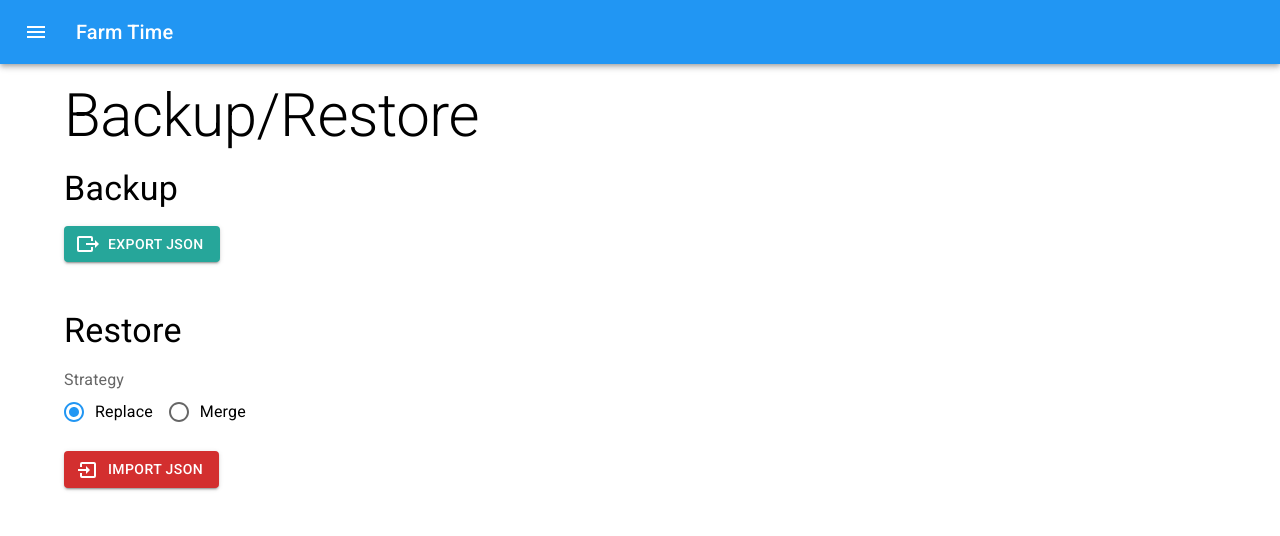
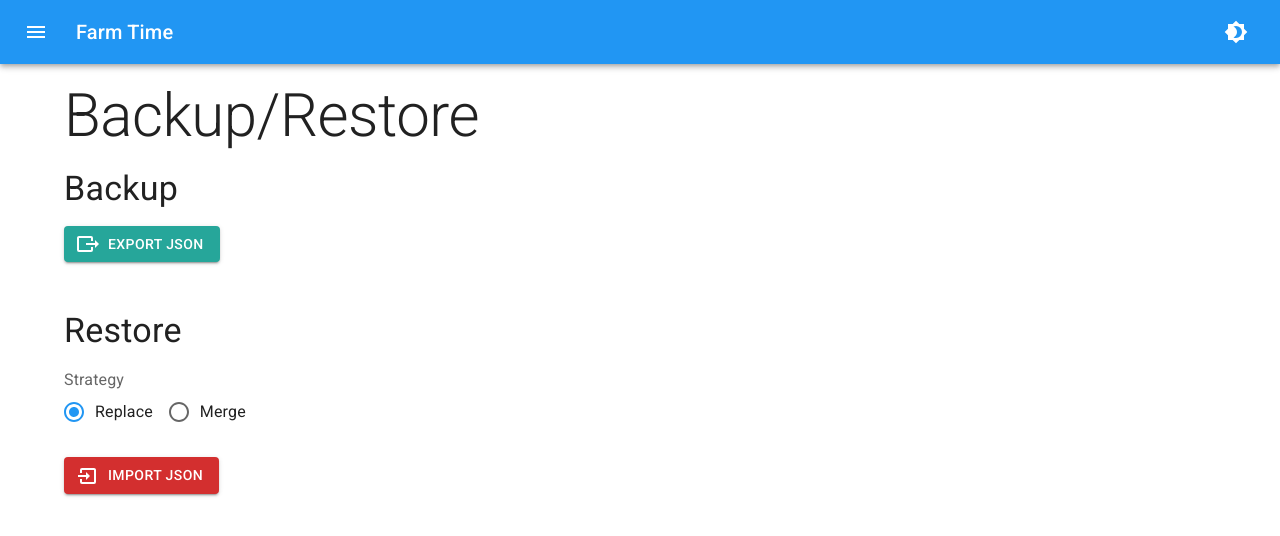
Before and after one commit to sam-hunt/farm-time, a React (Create React App) app: page /backup-restore in a window 1280 px wide. Shown: the top 536 px of the page. Built offline with nearby package versions, Linux system fonts and the light colour scheme.

Commit message:
feat: Add dark mode

```diff
--- a/src/App/App.tsx
+++ b/src/App/App.tsx
@@ -6,6 +6,15 @@ import CalendarPage from '../Pages/Calendar/CalendarPage';
 import ReportsPage from '../Pages/Reports/ReportsPage';
 import BackupRestorePage from '../Pages/BackupRestore/BackupRestorePage';
 import useLocalStorage from '../hooks/use-local-storage';
+
+import { CssBaseline, ThemeProvider } from '@mui/material';
+import { lightTheme, darkTheme } from '../theme';
+import { BrowserRouter } from 'react-router-dom';
+
+import '@fontsource/roboto/300.css';
+import '@fontsource/roboto/400.css';
+import '@fontsource/roboto/500.css';
+import '@fontsource/roboto/700.css';
 
 export interface ITimeRange {
     startTime: string;
@@ -19,14 +28,25 @@ export interface IHoursContext {
     hours: IHours;
     setHours: (hours: IHours) => void,
 }
+export interface IThemeContext {
+    currentTheme: string,
+    toggleTheme: () => void,
+}
 
-export const HoursContext = createContext<IHoursContext>({ hours: {}, setHours: (hours) => {} });
+export const HoursContext = createContext<IHoursContext>({ hours: {}, setHours: () => {} });
+export const ThemeContext = createContext<IThemeContext>({ currentTheme: 'light', toggleTheme: () => {} });
 
 const App = () => {
     const [hours, setHours] = useLocalStorage<IHours>('hours', {});
+    const [currentTheme, setCurrentTheme] = useLocalStorage<'light' | 'dark'>('currentTheme', 'light');
+    const toggleTheme = () => setCurrentTheme(currentTheme === 'light' ? 'dark' : 'light');
 
     return (
-        <HoursContext.Provider value={{ hours, setHours } as any}>
+        <HoursContext.Provider value={{ hours, setHours }}>
+        <ThemeContext.Provider value={{ currentTheme, toggleTheme }}>
+            <ThemeProvider theme={currentTheme === 'light' ? lightTheme : darkTheme}>
+                <CssBaseline enableColorScheme />
+                <BrowserRouter>
                     <Routes>
                         <Route path="/" element={<Layout />}>
                             <Route path="calendar" element={<CalendarPage />} />
@@ -34,6 +54,9 @@ const App = () => {
                             <Route path="backup-restore" element={<BackupRestorePage />} />
                         </Route>
                     </Routes>
+                </BrowserRouter>
+            </ThemeProvider>
+        </ThemeContext.Provider>
         </HoursContext.Provider>
     );
 }
--- a/src/Nav/Nav.tsx
+++ b/src/Nav/Nav.tsx
@@ -4,10 +4,11 @@ import Toolbar from '@mui/material/Toolbar';
 import Typography from '@mui/material/Typography';
 import IconButton from '@mui/material/IconButton';
 import Icon from '@mdi/react'
-import { mdiBackupRestore, mdiCalendar, mdiMenu, mdiSigma } from '@mdi/js';
-import { MouseEventHandler, useState } from 'react';
+import { mdiBackupRestore, mdiBrightness4, mdiBrightness7, mdiCalendar, mdiMenu, mdiSigma } from '@mdi/js';
+import { MouseEventHandler, useContext, useState } from 'react';
 import { ListItemIcon, ListItemText, Menu, MenuItem } from '@mui/material';
 import { Link } from 'react-router-dom';
+import { ThemeContext } from '../App/App';
 
 const Nav = () => {
     const [anchorEl, setAnchorEl] = useState<HTMLElement | null>(null);
@@ -19,6 +20,7 @@ const Nav = () => {
         setAnchorEl(null);
     };
 
+    const { currentTheme, toggleTheme } = useContext(ThemeContext);
 
     return (
         <Box sx={{ flexGrow: 1 }}>
@@ -88,6 +90,12 @@ const Nav = () => {
                     <Typography variant='h6' component='div' sx={{ flexGrow: 1 }}>
                         Farm Time
                     </Typography>
+                    <IconButton sx={{ ml: 1 }} onClick={toggleTheme} color="inherit">
+                        {currentTheme === 'light'
+                            ? <Icon path={mdiBrightness4} title='Menu' size={1} />
+                            : <Icon path={mdiBrightness7} title='Menu' size={1} />
+                        }
+                    </IconButton>
                 </Toolbar>
             </AppBar>
         </Box>
--- a/src/Pages/Calendar/CalendarPage.tsx
+++ b/src/Pages/Calendar/CalendarPage.tsx
@@ -3,8 +3,7 @@ import { useState } from 'react';
 import AdapterDayjs from '@mui/lab/AdapterDayjs';
 import LocalizationProvider from '@mui/lab/LocalizationProvider';
 import TextField from '@mui/material/TextField';
-import { Box, IconButton, Typography } from '@mui/material';
-import { theme } from '../../theme';
+import { Box, IconButton, Typography, useTheme } from '@mui/material';
 import Icon from '@mdi/react'
 import { mdiPlus, mdiDelete, mdiPencil, mdiCheck, mdiClose } from '@mdi/js';
 import TimePicker from '@mui/lab/TimePicker';
@@ -24,6 +23,8 @@ const CalendarPage = () => {
 
     const [newStartTime, setNewStartTime] = useState<dayjs.Dayjs | null>(selectedDate.hour(0).minute(0).second(0).millisecond(0));
     const [newEndTime, setNewEndTime] = useState<dayjs.Dayjs | null>(selectedDate.hour(23).minute(59).second(59).millisecond(59));
+
+    const theme = useTheme();
 
     const addHours = () => {
         if (newStartTime && newEndTime) {
--- a/src/Pages/Calendar/DateSelectorWithHours.tsx
+++ b/src/Pages/Calendar/DateSelectorWithHours.tsx
@@ -1,6 +1,5 @@
 import dayjs from 'dayjs';
-import { theme } from '../../theme';
-import { TextField } from '@mui/material';
+import { TextField, useTheme } from '@mui/material';
 import { LocalizationProvider, StaticDatePicker } from '@mui/lab';
 import PickersDay, { PickersDayProps, pickersDayClasses } from '@mui/lab/PickersDay';
 import AdapterDayjs from '@mui/lab/AdapterDayjs';
@@ -12,17 +11,19 @@ export interface IDateSelectorWithHoursProps {
     onChange: (value: dayjs.Dayjs | null) => void;
 }
 
-const highlightedDayStyles = {
-    backgroundColor: theme.palette.primary.main,
-    color: theme.palette.primary.contrastText,
-    '&:hover': {
-        backgroundColor: theme.palette.primary.dark,
-    },
-}
-
 const DateSelectorWithHours = ({ value, onChange }: IDateSelectorWithHoursProps) => {
     const { hours } = useHours();
     const highlightedDays = useMemo(() => Object.keys(hours), [hours])
+
+    const theme = useTheme();
+
+    const highlightedDayStyles = {
+        backgroundColor: theme.palette.primary.main,
+        color: theme.palette.primary.contrastText,
+        '&:hover': {
+            backgroundColor: theme.palette.primary.dark,
+        },
+    }
 
     return <LocalizationProvider dateAdapter={AdapterDayjs}>
         <StaticDatePicker
--- a/src/Pages/Reports/DetailedReport.tsx
+++ b/src/Pages/Reports/DetailedReport.tsx
@@ -7,6 +7,7 @@ import TableHead from '@mui/material/TableHead';
 import TableRow from '@mui/material/TableRow';
 
 import useHours from '../../hooks/use-hours';
+import { useTheme } from '@mui/material';
 
 interface IReportProps {
     start: dayjs.Dayjs,
@@ -16,6 +17,7 @@ interface IReportProps {
 const DetailedReport = ({ start, end }: IReportProps) => {
 
     const { hours } = useHours();
+    const theme = useTheme();
 
     const daysInRange = Object.keys(hours).filter(d => {
         const day = dayjs(d);
@@ -30,7 +32,9 @@ const DetailedReport = ({ start, end }: IReportProps) => {
         const leftoverMins = minsDiff % 60;
         const hoursDiff = (minsDiff - leftoverMins) / 60;
         const timeDiff = `${hoursDiff}:${leftoverMins.toString().padStart(2,'0')}`;
-        const bgColor = i%2 ? 'white' : 'whitesmoke';
+        const bgColor = theme.palette.mode === 'light'
+            ? (i%2 ? theme.palette.background.paper : 'whitesmoke')
+            : (i%2 ? theme.palette.background.paper : 'black')
         return {
             key: date + times.startTime,
             day: dateObj.format('dddd'),
--- a/src/index.tsx
+++ b/src/index.tsx
@@ -3,22 +3,9 @@ import ReactDOM from 'react-dom';
 import App from './App/App';
 import reportWebVitals from './reportWebVitals';
 
-import '@fontsource/roboto/300.css';
-import '@fontsource/roboto/400.css';
-import '@fontsource/roboto/500.css';
-import '@fontsource/roboto/700.css';
-
-import { ThemeProvider } from '@mui/material';
-import { theme } from './theme';
-import { BrowserRouter } from 'react-router-dom';
-
 ReactDOM.render(
     <React.StrictMode>
-        <ThemeProvider theme={theme}>
-            <BrowserRouter>
-                <App />
-            </BrowserRouter>
-        </ThemeProvider>
+        <App />
     </React.StrictMode>,
     document.getElementById('root')
 );
--- a/src/theme.ts
+++ b/src/theme.ts
@@ -1,7 +1,8 @@
 import { createTheme } from '@mui/material/styles';
 
-export const theme = createTheme({
+export const lightTheme = createTheme({
     palette: {
+        mode: 'light',
         primary: {
             main: '#2196f3',
             light: '#6ec6ff',
@@ -13,6 +14,27 @@ export const theme = createTheme({
             light: '#64d8cb',
             dark: '#00766c',
             contrastText: '#fff',
+        },
+    }
+});
+
+export const darkTheme = createTheme({
+    palette: {
+        mode: 'dark',
+        primary: {
+            main: '#2196f3',
+            light: '#6ec6ff',
+            dark: '#0069c0',
+            contrastText: '#fff',
+        },
+        secondary: {
+            main: '#26a69a',
+            light: '#64d8cb',
+            dark: '#00766c',
+            contrastText: '#fff',
+        },
+        background: {
+            // paper: 'slate',
         }
     }
 });
```
Lines whose indentation alone changed are shown as unchanged.
